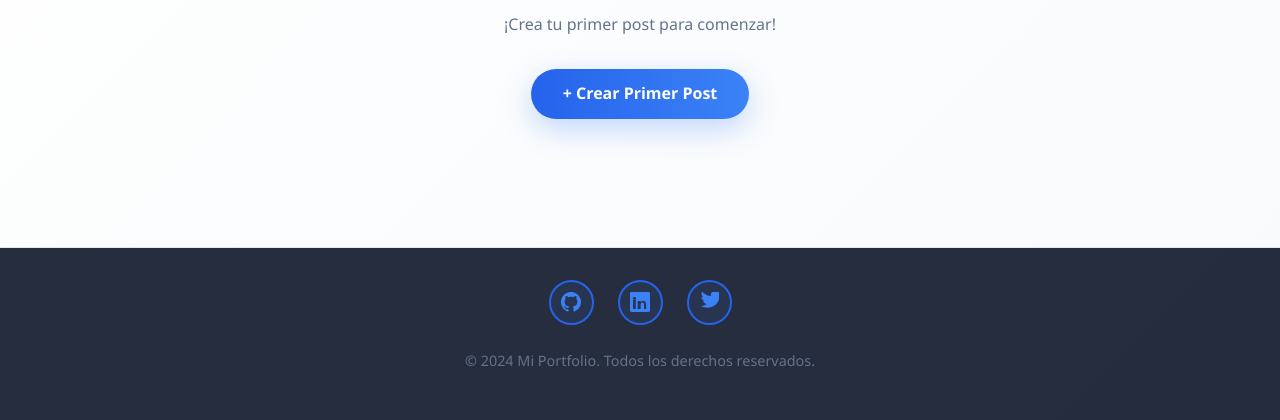
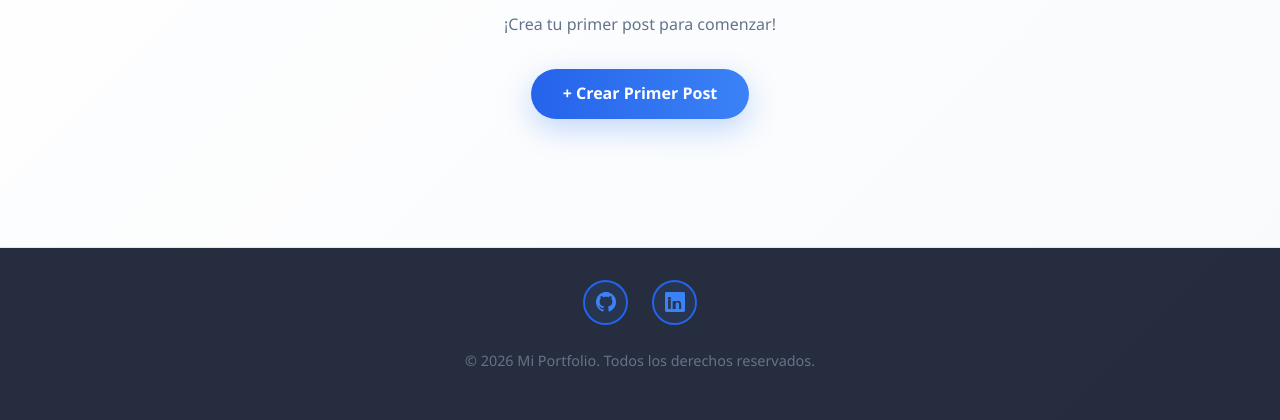
Before and after one commit to NNorato123/CV_nicolas, a Flask app: page /admin in a window 1280 px wide. Shown: the part 466-886 px from the top of the page. Run offline with Flask 3, Linux system fonts and the light colour scheme; the visitor is signed in with stand-in values (Sample User, id 1).

Commit message:
chore: Actualizar footer con año 2026 y links correctos de GitHub y LinkedIn

```diff
--- a/app/templates/base.html
+++ b/app/templates/base.html
@@ -57,23 +57,18 @@
     <footer>
         <div class="container">
             <div class="social-links">
-                <a href="https://github.com/" target="_blank" title="GitHub">
+                <a href="https://github.com/NNorato123" target="_blank" title="GitHub">
                     <svg width="20" height="20" viewBox="0 0 24 24" fill="currentColor">
                         <path d="M12 0c-6.626 0-12 5.373-12 12 0 5.302 3.438 9.8 8.207 11.387.6.111.793-.261.793-.577v-2.234c-3.338.726-4.033-1.416-4.033-1.416-.546-1.387-1.333-1.756-1.333-1.756-1.089-.745.083-.729.083-.729 1.205.084 1.839 1.237 1.839 1.237 1.07 1.834 2.807 1.304 3.492.997.107-.775.418-1.305.762-1.604-2.665-.305-5.467-1.334-5.467-5.931 0-1.311.469-2.381 1.236-3.221-.124-.303-.535-1.524.117-3.176 0 0 1.008-.322 3.301 1.23.957-.266 1.983-.399 3.003-.404 1.02.005 2.047.138 3.006.404 2.291-1.552 3.297-1.23 3.297-1.23.653 1.653.242 2.874.118 3.176.77.84 1.235 1.911 1.235 3.221 0 4.609-2.807 5.624-5.479 5.921.43.372.823 1.102.823 2.222v 3.293c0 .319.192.694.801.576 4.765-1.589 8.199-6.086 8.199-11.386 0-6.627-5.373-12-12-12z"/>
                     </svg>
                 </a>
-                <a href="https://linkedin.com/" target="_blank" title="LinkedIn">
+                <a href="https://www.linkedin.com/in/nicolas-norato-64758b214/" target="_blank" title="LinkedIn">
                     <svg width="20" height="20" viewBox="0 0 24 24" fill="currentColor">
                         <path d="M20.447 20.452h-3.554v-5.569c0-1.328-.475-2.236-1.986-2.236-1.081 0-1.722.722-2.004 1.418-.103.249-.129.597-.129.946v5.441h-3.554s.044-8.789 0-9.708h3.554v1.375c.427-.659 1.191-1.597 2.897-1.597 2.117 0 3.704 1.384 3.704 4.362v5.568zM5.337 9.433c-1.144 0-1.915-.759-1.915-1.71 0-.955.771-1.71 1.958-1.71 1.187 0 1.914.755 1.939 1.71 0 .951-.752 1.71-1.982 1.71zm1.581 11.019H3.656V9.744h3.262v10.708zM22.225 0H1.771C.792 0 0 .774 0 1.729v20.542C0 23.227.792 24 1.771 24h20.451C23.2 24 24 23.227 24 22.271V1.729C24 .774 23.2 0 22.225 0z"/>
                     </svg>
                 </a>
-                <a href="https://twitter.com/" target="_blank" title="Twitter">
-                    <svg width="20" height="20" viewBox="0 0 24 24" fill="currentColor">
-                        <path d="M23.953 4.57a10 10 0 002.856-3.615v-.001c-.96.425-1.957.71-2.995.848 1.076-.648 1.897-1.675 2.288-2.899-.967.573-2.039.989-3.175 1.213-.91-.978-2.204-1.589-3.656-1.589-2.833 0-5.141 2.309-5.141 5.141 0 .404.047.798.141 1.175-4.268-.214-8.047-2.254-10.576-5.353-.442.756-.707 1.635-.707 2.573 0 1.784.91 3.368 2.288 4.3-.845-.027-1.643-.259-2.338-.646v.064c0 2.49 1.773 4.565 4.127 5.033-.431.117-.888.18-1.356.18-.331 0-.654-.032-.97-.095.655 2.048 2.556 3.542 4.81 3.586-1.76 1.38-3.978 2.201-6.385 2.201-.416 0-.826-.024-1.23-.072 2.315 1.485 5.066 2.354 8.042 2.354 9.647 0 14.914-7.997 14.914-14.914 0-.227-.005-.453-.015-.678.975-.705 1.823-1.58 2.492-2.582z"/>
-                    </svg>
-                </a>
             </div>
-            <p data-i18n="footer.derechos">&copy; 2024 Mi Portfolio. Todos los derechos reservados.</p>
+            <p data-i18n="footer.derechos">&copy; 2026 Mi Portfolio. Todos los derechos reservados.</p>
         </div>
     </footer>
 
```
